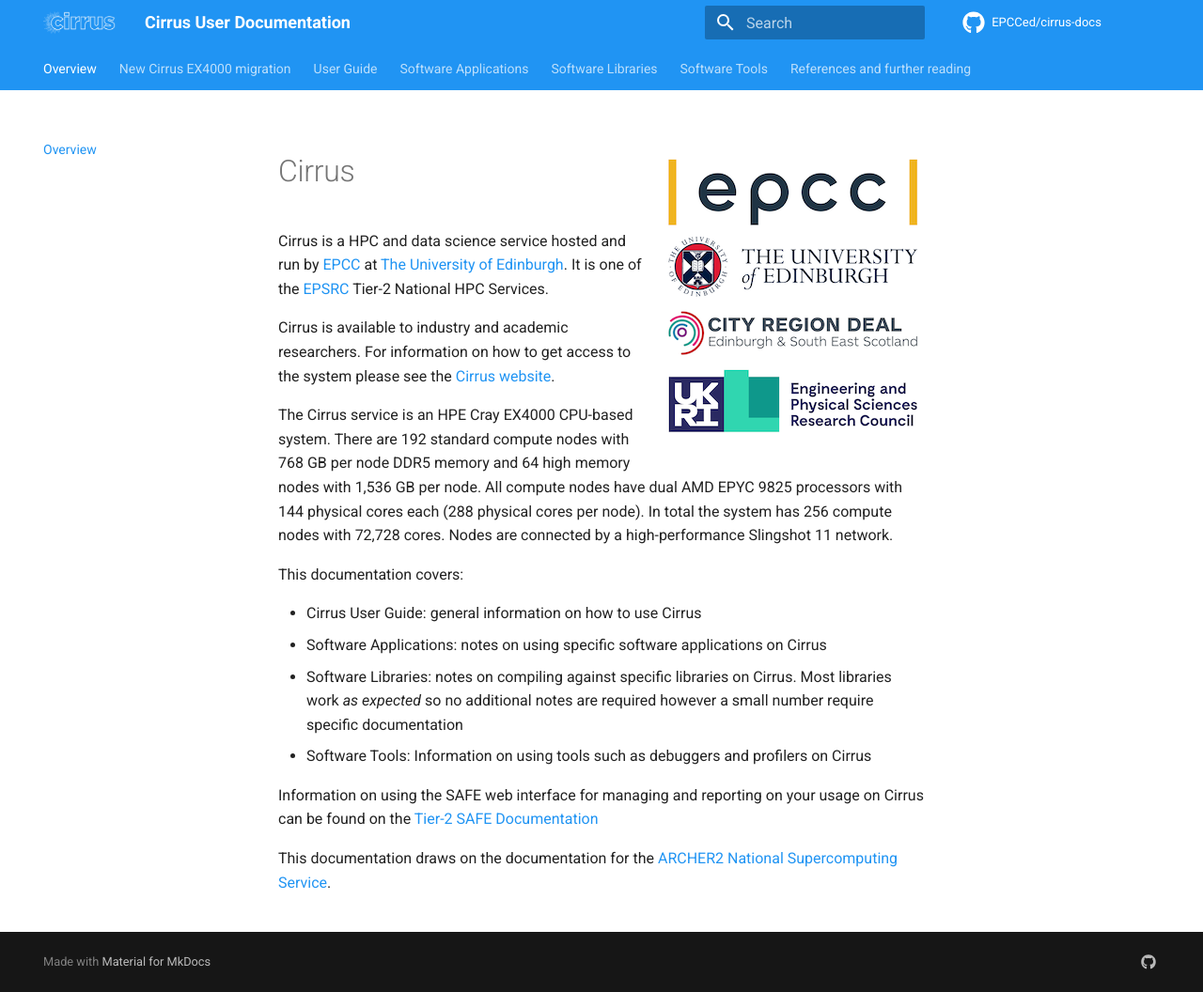
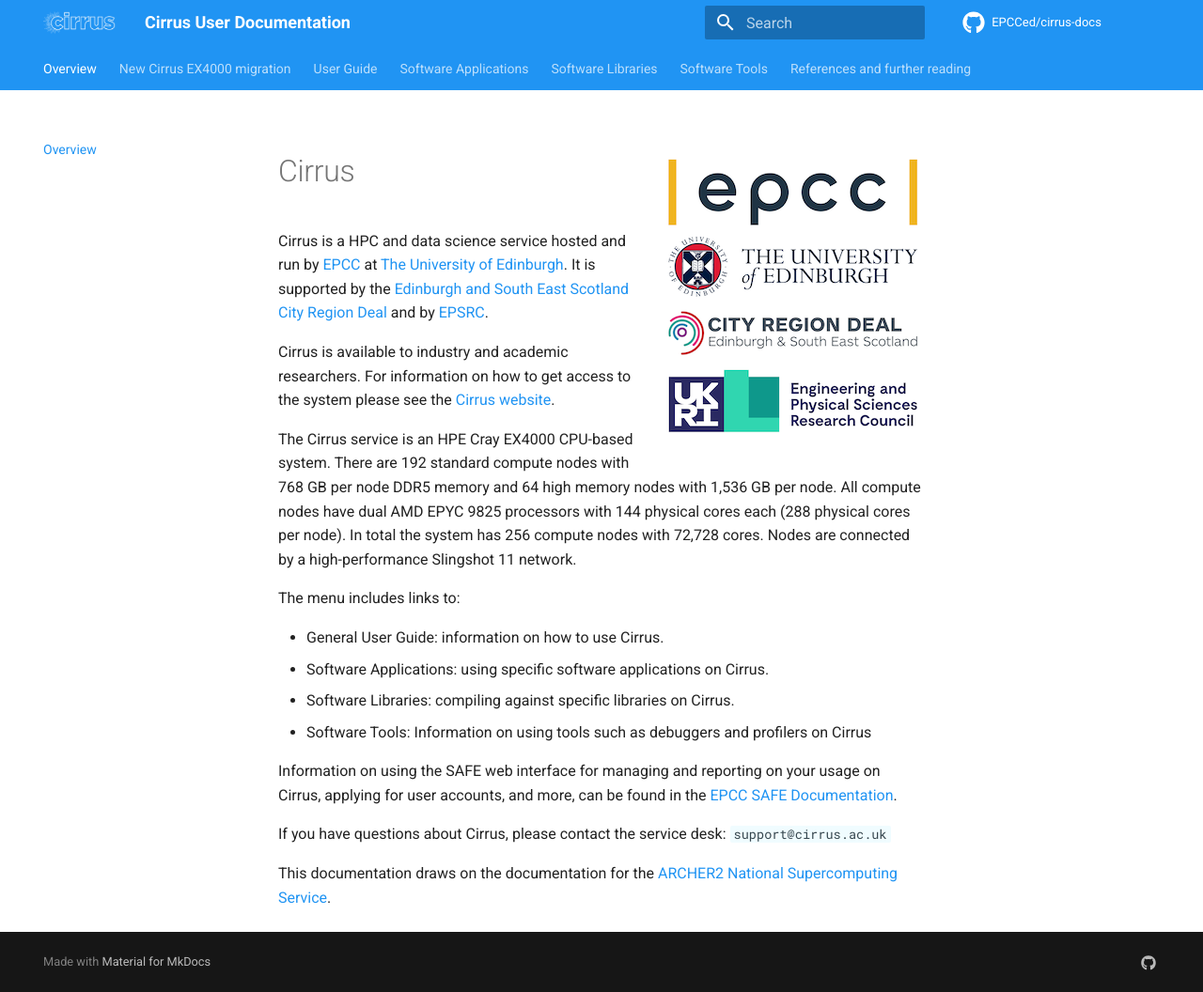
Before and after one commit to EPCCed/cirrus-docs, an MkDocs documentation site: the page built from docs/index.md, in a window 1280 px wide and 1056 px high. Shown: the whole window at 94% size. Built offline with MkDocs 1.6.1 and Material for MkDocs 9.7.7, drawn with Linux system fonts in a browser that asks for light colours; comment, search, counter and statistics services are not loaded.

Commit message:
Landing page

```diff
--- a/docs/index.md
+++ b/docs/index.md
@@ -4,8 +4,9 @@
 
 Cirrus is a HPC and data science service hosted and run by
 [EPCC](http://www.epcc.ed.ac.uk) at [The University of
-Edinburgh](http://www.ed.ac.uk). It is one of the
-[EPSRC](http://www.epsrc.ac.uk) Tier-2 National HPC Services.
+Edinburgh](http://www.ed.ac.uk). It is supported by the [Edinburgh
+and South East Scotland City Region Deal](https://esescityregiondeal.org.uk)
+and by  [EPSRC](http://www.epsrc.ac.uk).
 
 Cirrus is available to industry and academic researchers. For
 information on how to get access to the system please see the [Cirrus
@@ -18,20 +19,22 @@
 cores per node). In total the system has 256 compute nodes with
 72,728 cores. Nodes are connected by a high-performance Slingshot 11 network.
 
-This documentation covers:
+The menu includes links to:
 
-- Cirrus User Guide: general information on how to use Cirrus
-- Software Applications: notes on using specific software applications
-  on Cirrus
-- Software Libraries: notes on compiling against specific libraries on
-  Cirrus. Most libraries work *as expected* so no additional notes are
-  required however a small number require specific documentation
+- General User Guide: information on how to use Cirrus.
+- Software Applications: using specific software applications
+  on Cirrus.
+- Software Libraries: compiling against specific libraries on
+  Cirrus.
 - Software Tools: Information on using tools such as debuggers and
   profilers on Cirrus
 
 Information on using the SAFE web interface for managing and reporting
-on your usage on Cirrus can be found on the [Tier-2 SAFE
-Documentation](http://tier2-safe.readthedocs.io/en/latest/)
+on your usage on Cirrus, applying for user accounts, and more, can be found
+in the [EPCC SAFE Documentation](https://epcced.github.io/safe-docs/).
+
+If you have questions about Cirrus, please contact the service desk:
+`support@cirrus.ac.uk`
 
 This documentation draws on the
 documentation for the [ARCHER2 National Supercomputing
```
